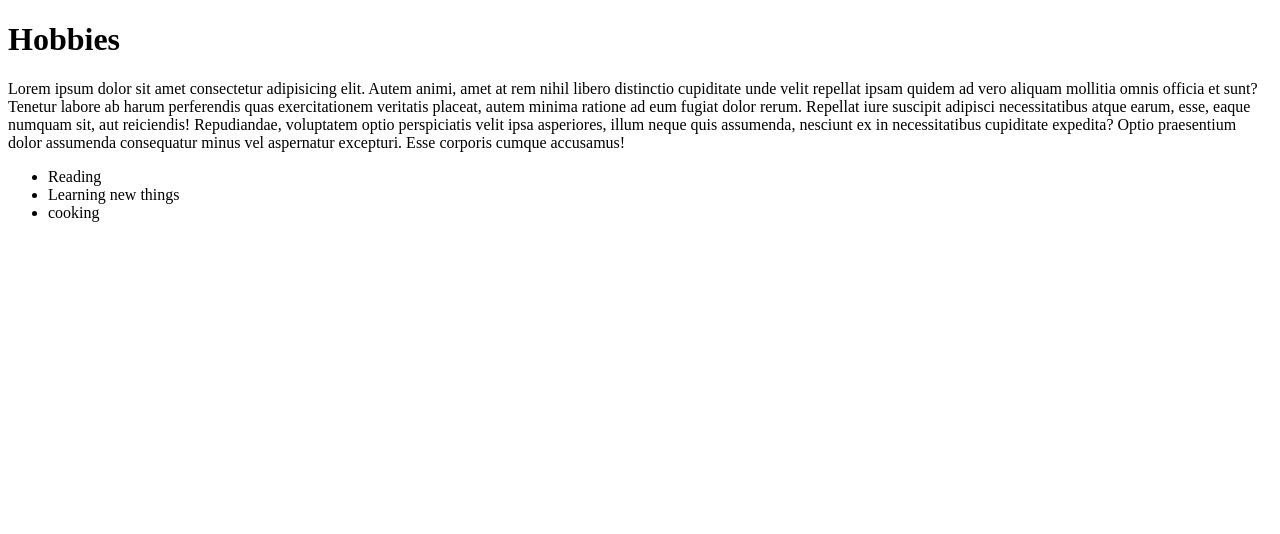
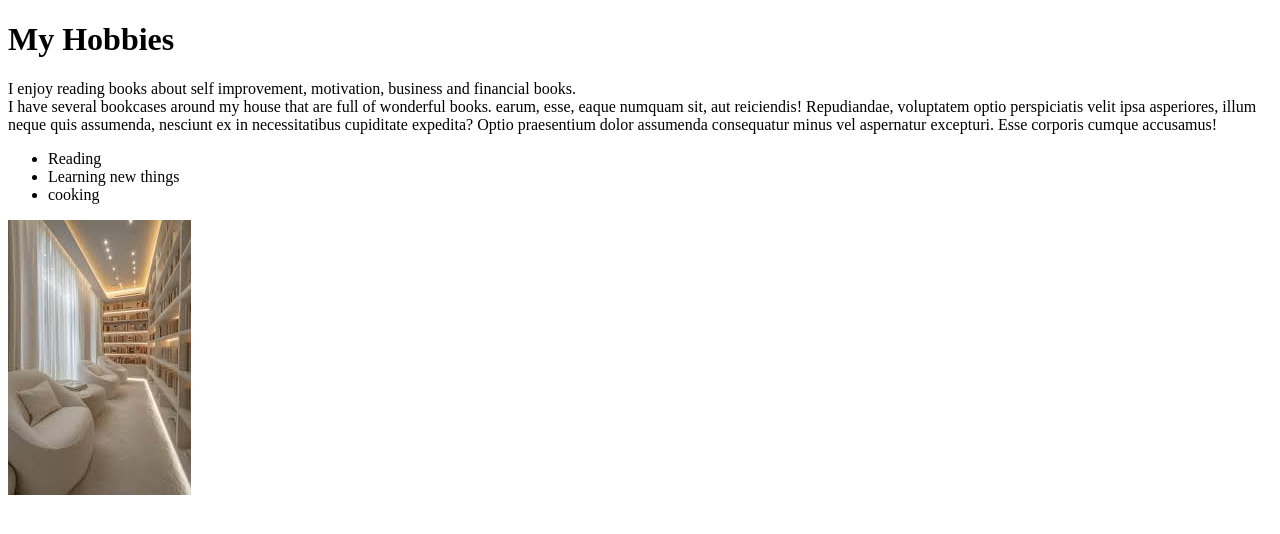
Before and after one commit to whitmandeb/about-me-page, a plain HTML site: page hobbies.html in a window 1280 px wide. Drawn offline with Linux system fonts and the light colour scheme.

Commit message:
updated hobbies page with a library photo

```diff
--- a/hobbies.html
+++ b/hobbies.html
@@ -6,14 +6,11 @@
     <title>Hobbies</title>
   </head>
   <body>
-    <h1>Hobbies</h1>
+    <h1>My Hobbies</h1>
     <p>
-    Lorem ipsum dolor sit amet consectetur adipisicing elit. Autem animi, amet
-    at rem nihil libero distinctio cupiditate unde velit repellat ipsam quidem
-    ad vero aliquam mollitia omnis officia et sunt? Tenetur labore ab harum
-    perferendis quas exercitationem veritatis placeat, autem minima ratione ad
-    eum fugiat dolor rerum. Repellat iure suscipit adipisci necessitatibus atque
-    earum, esse, eaque numquam sit, aut reiciendis! Repudiandae, voluptatem
+    I enjoy reading books about self improvement, motivation, business and financial books.
+    <br>
+    I have several bookcases around my house that are full of wonderful books.    earum, esse, eaque numquam sit, aut reiciendis! Repudiandae, voluptatem
     optio perspiciatis velit ipsa asperiores, illum neque quis assumenda,
     nesciunt ex in necessitatibus cupiditate expedita? Optio praesentium dolor
     assumenda consequatur minus vel aspernatur excepturi. Esse corporis cumque
@@ -25,5 +22,7 @@
       <li>Learning new things</li>
       <li>cooking</li>
     </ul>
+<!--locally hosted-->
+    <img src="Library.jpg" alt="Cozy reading spot in home library">
   </body>
 </html>
```
Also changed, not shown: Library.jpg (added).
